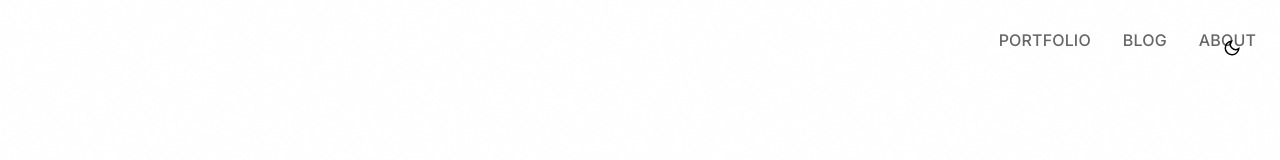
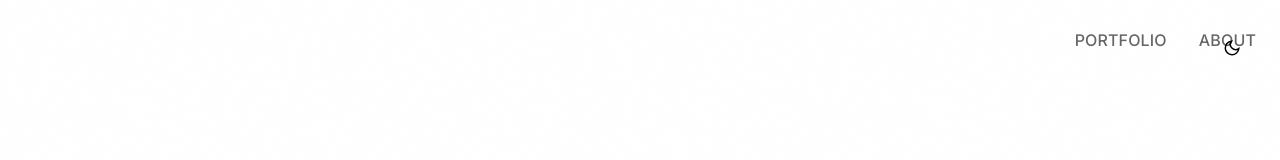
Before and after one commit to donsimn/portfolio, a SvelteKit app: page / in a window 1280 px wide. Shown: the top 160 px of the page. Built offline with nearby package versions, Linux system fonts and the light colour scheme.

Commit message:
Commented Blog away

```diff
--- a/src/lib/components/Navigation.svelte
+++ b/src/lib/components/Navigation.svelte
@@ -10,7 +10,7 @@
 
   const navItems: NavItem[] = [
     { label: "Portfolio", href: "/portfolio" },
-    { label: "Blog", href: "/blog" },
+    // { label: "Blog", href: "/blog" },
     { label: "About", href: "/about" },
   ];
 </script>
--- a/src/routes/+page.svelte
+++ b/src/routes/+page.svelte
@@ -14,6 +14,7 @@
     Table,
     AchievementList,
     BentoAchievements,
+    Spacer,
   } from "$lib/components";
 
   /** @type {import('./$types').PageData} */
@@ -157,6 +158,7 @@
   </CenteredColumn>
 </Section>
 
+<!--
 <Section padding="lg" border="bottom">
   <FullColumn>
     <Reveal>
@@ -212,6 +214,7 @@
     </Reveal>
   </CenteredColumn>
 </Section>
+-->
 
 <Section padding="xl" background="inverted">
   <CenteredColumn width="medium">
@@ -220,6 +223,7 @@
         <h2>Let's Work Together</h2>
         <p>Available for select projects and collaborations.</p>
       </TextBlock>
+      <Spacer size="md" />
       <ButtonGroup align="center">
         <Button variant="inverted" size="lg" href="/contact">Contact Me</Button>
       </ButtonGroup>
```
Also changed, not shown: temporary/blog/+page.server.js (renamed from src/routes/blog/+page.server.js), temporary/blog/+page.svelte (renamed from src/routes/blog/+page.svelte), temporary/blog/demo-blog/+page.svelte (renamed from src/routes/blog/demystifying-buffer-overflows/+page.svelte).
